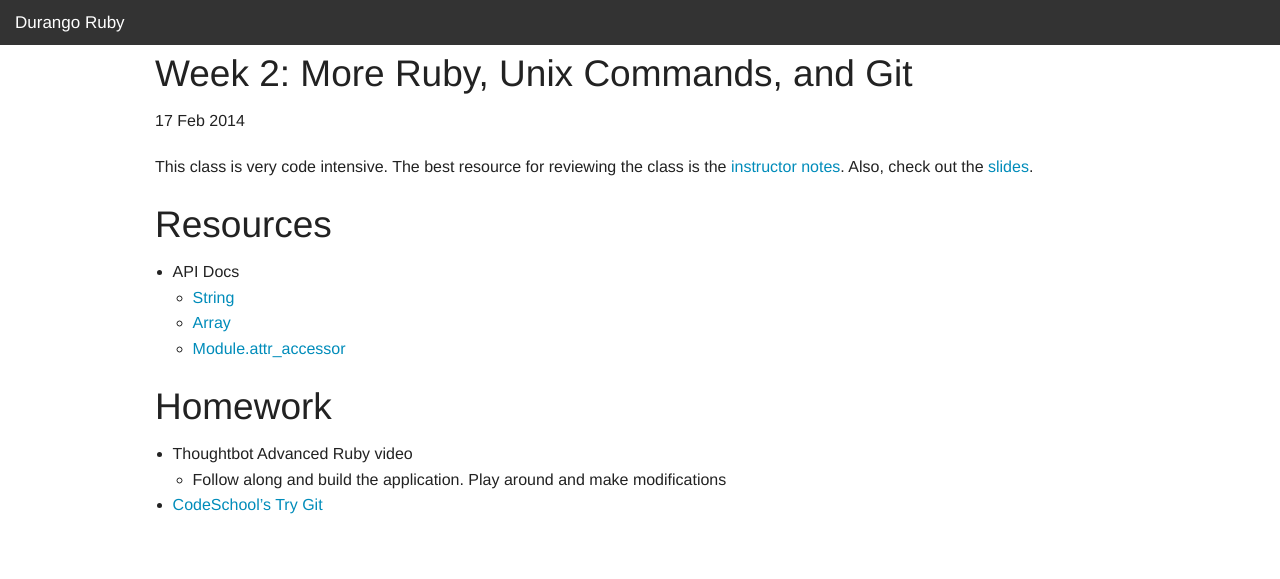
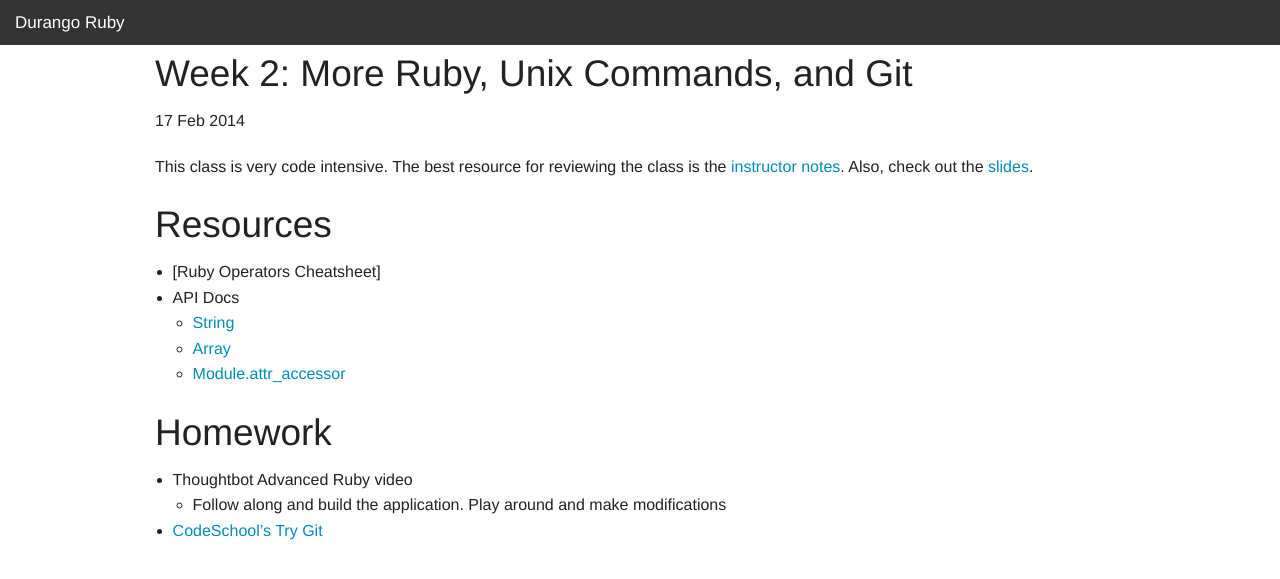
Before and after one commit to durango-ruby-school/durango-ruby-school.github.io, a Jekyll site: the page built from _posts/2014-02-17-week-2.md, in a window 1280 px wide. Shown: the top 579 px of the page. Built offline with Jekyll 4.4.1, drawn with Linux system fonts in a browser that asks for light colours; Markdown is read by kramdown in place of the engine named in the settings.

Commit message:
Add Ruby operators cheatsheet

```diff
--- a/_posts/2014-02-17-week-2.md
+++ b/_posts/2014-02-17-week-2.md
@@ -8,6 +8,7 @@ This class is very code intensive. The best resource for reviewing the class is
 
 ## Resources
 
+* [Ruby Operators Cheatsheet]
 * API Docs
   * [String][2]
   * [Array][3]
```
Also changed, not shown: other parts of _posts/2014-02-17-week-2.md (+1 -0 lines).
